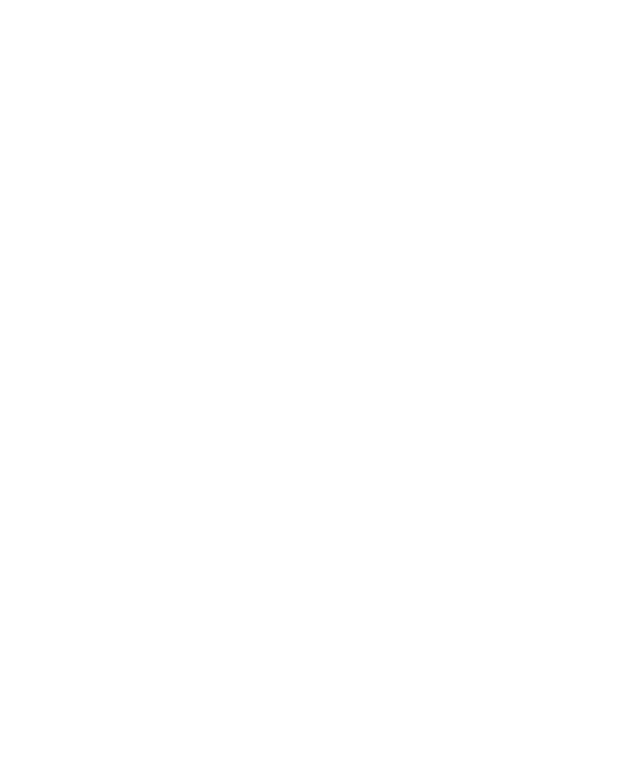
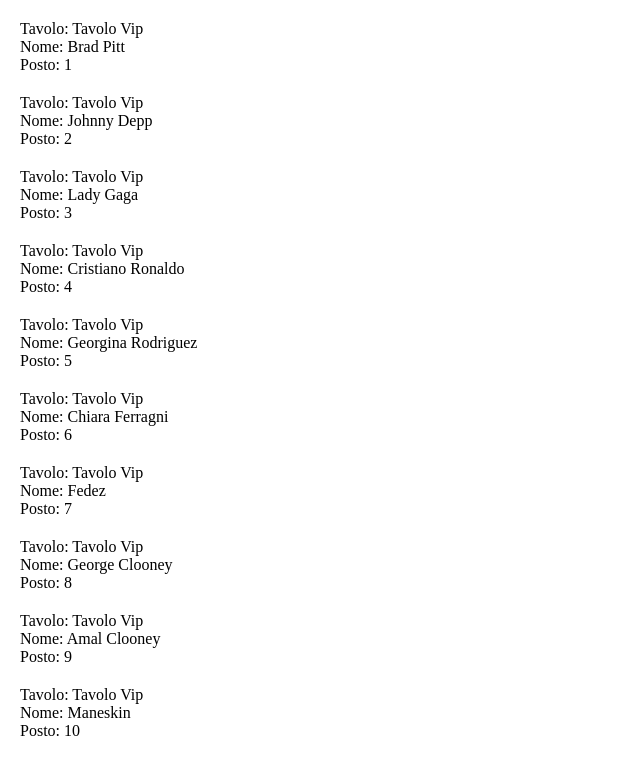
Before and after one commit to giorgiagalbullicavazzini/js-snack-es6, a plain HTML site: page snack-1/index.html in a window 1280 px wide. Shown: the whole page, without its empty margins (0-640 px from the left). Drawn offline with Linux system fonts and the light colour scheme.

Commit message:
snack 1 into dom

```diff
--- a/snack-1/index.html
+++ b/snack-1/index.html
@@ -6,9 +6,16 @@
     <meta http-equiv="X-UA-Compatible" content="IE=edge">
     <meta name="viewport" content="width=device-width, initial-scale=1.0">
     <title>Snack Array Methods</title>
+
+    <!-- CSS -->
+    <link rel="stylesheet" href="style.css">
 </head>
 
 <body>
+    <!-- Place Cards -->
+    <div class="container"></div>
+    <!-- // Place Cards -->
+
     <!-- JS -->
     <script src="main.js"></script>
 </body>
--- a/snack-1/main.js
+++ b/snack-1/main.js
@@ -1,4 +1,15 @@
 'use strict';
+
+////////////
+// Functions
+////////////
+
+// A function to create an element
+const elementCreation = (elementType) => document.createElement(elementType);
+
+////////////
+// Main
+////////////
 
 // Creation of an array with the names of the guests
 const guestsList = ['Brad Pitt', 'Johnny Depp', 'Lady Gaga', 'Cristiano Ronaldo', 'Georgina Rodriguez', 'Chiara Ferragni', 'Fedez', 'George Clooney', 'Amal Clooney', 'Maneskin'];
@@ -16,3 +27,10 @@ const placeCards = guestsList.map((element, index) => {
 });
 
 console.log(placeCards);
+
+const container = document.querySelector('.container');
+placeCards.forEach((element) => {
+    const card = elementCreation('div');
+    card.innerHTML = `Tavolo: ${element.table}<br>Nome: ${element.name}<br>Posto: ${element.place}`;
+    container.append(card);
+});
--- /dev/null
+++ b/snack-1/style.css
@@ -0,0 +1,9 @@
+* {
+    box-sizing: border-box;
+    margin: 0;
+    padding: 0;
+}
+
+.container div {
+    margin: 1.25rem;
+}
```
